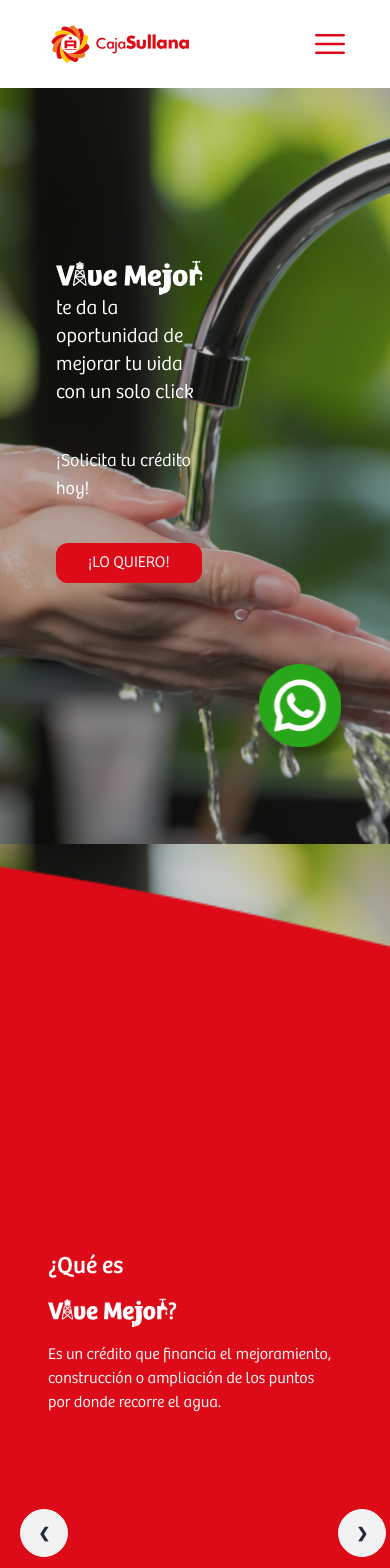
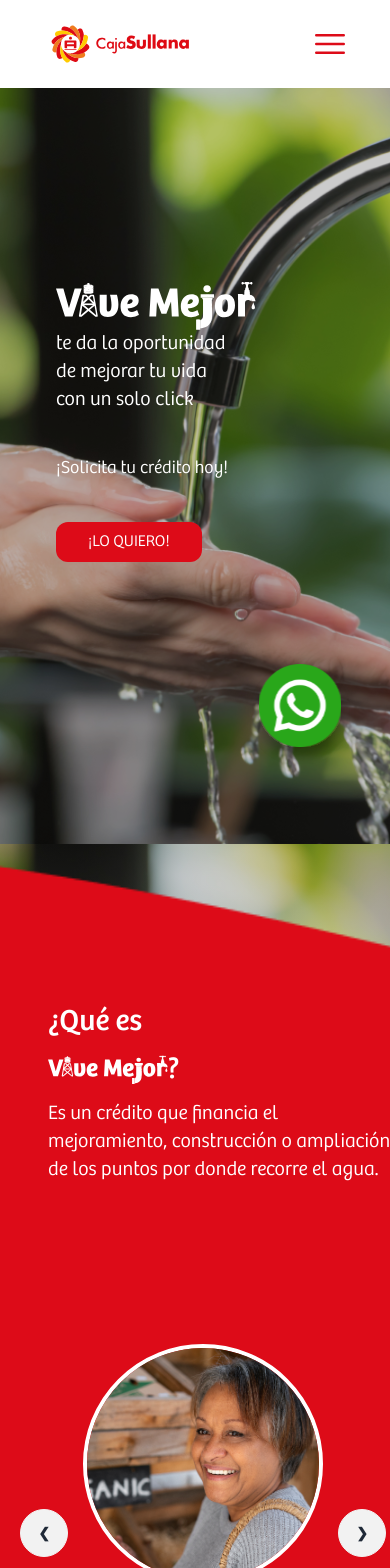
Before and after one commit to BJCDevelop/vive-mejor, a Next.js app: page / in a window 390 px wide. Shown: the top 1568 px of the page. Built offline with nearby package versions, Linux system fonts and the light colour scheme.

Commit message:
Fix tabs

```diff
--- a/src/pages/index.tsx
+++ b/src/pages/index.tsx
@@ -20,7 +20,7 @@ export default function Home() {
       <main
         className={`flex min-h-screen flex-col items-center justify-between ${inter.className}`}
       >
-        <div className="grid grid-cols-2 w-full bg-cover bg-black/20 bg-center pl-4 md:pl-20">
+        <div className="grid grid-cols-1 lg:grid-cols-2 w-full bg-cover bg-black/20 bg-center pl-4 md:pl-20">
           <div className="flex flex-col h-screen text-white items-left justify-center pl-10">
             <span className="flex flex-col lg:flex-row items-left justify-left gap-4">
               <Image src="/VIVE-MEJOR.svg" alt="Vive Mejor" width={200} height={100} />
@@ -28,7 +28,7 @@ export default function Home() {
             </span>
             <span className="flex flex-row items-center justify-left gap-4">
               <p className="font-['BreePeru-Light'] font-normal hidden text-xl lg:flex lg:text-3xl">oportunidad de mejorar</p>
-              <p className="font-['BreePeru-Light'] font-normal text-xl lg:text-3xl lg:hidden">te da la oportunidad de mejorar tu vida con un solo click</p>
+              <p className="font-['BreePeru-Light'] font-normal text-xl pr-40 md:pr-80 lg:text-3xl lg:hidden">te da la oportunidad de mejorar tu vida con un solo click</p>
             </span>
             <span className="flex flex-row items-center justify-left gap-4">
               <p className="font-['BreePeru-Light'] font-normal hidden text-xl lg:text-3xl lg:flex">tu vida con un solo clic</p>
@@ -47,20 +47,21 @@ export default function Home() {
         <div id="nosotros" className="relative bg-gradient-to-b from-black/20 to-white w-full">
           <div className="carousel w-full py-20 lg:py-40 bg-[url('/curvorojo.png')] bg-cover bg-no-repeat bg-center">
 
-            <div id="slide1" className="carousel-item flex flex-col gap-40 lg:gap-10 lg:grid lg:grid-cols-2 relative w-full justify-center px-2 lg:px-2">
-              <div className="flex flex-col text-white items-start pl-10 lg:pl-40 lg:justify-center">
+            <div id="slide1" className="carousel-item flex flex-col gap-40 lg:gap-10 lg:grid lg:grid-cols-2 relative w-full justify-left lg:justify-center px-2 lg:px-2">
+              <div className="pt-20 lg:pt-0 flex flex-col text-white items-start pl-10 lg:pl-40 lg:justify-center">
                 <span className="flex flex-row items-center justify-center gap-4">
-                  <p className="font-normal font-['BreePeru-Regular'] text-2xl lg:text-5xl">¿Qué es</p>
+                  <p className="font-normal font-['BreePeru-Regular'] text-3xl lg:text-5xl">¿Qué es</p>
                 </span>
                 <span className="flex flex-row lg:flex-row items-center justify-start">
                   <img src="/VIVE-MEJOR.svg" alt="Vive Mejor" className="flex w-[120px] h-[60px] lg:hidden" />
                   <img src="/VIVE-MEJOR.svg" alt="Vive Mejor" className="hidden w-[300px] h-[150px] lg:flex" />
-                  <p className="font-normal font-['BreePeru-Regular'] text-2xl lg:text-5xl">?</p>
+                  <p className="font-normal font-['BreePeru-Regular'] text-3xl lg:text-5xl">?</p>
                 </span>
                 <span className="flex flex-col items-start justify-start lg:pt-20">
-                  <p className="font-['BreePeru-Light'] font-normal text-md lg:text-xl text-left">Es un crédito que financia el mejoramiento,</p>
-                  <p className="font-['BreePeru-Light'] font-normal text-md lg:text-xl text-left">construcción o ampliación de los puntos</p>
-                  <p className="font-['BreePeru-Light'] font-normal text-md lg:text-xl text-left">por donde recorre el agua.</p>
+                  <p className="font-['BreePeru-Light'] font-normal text-md lg:text-xl text-left hidden lg:flex">Es un crédito que financia el mejoramiento,</p>
+                  <p className="font-['BreePeru-Light'] font-normal text-md lg:text-xl text-left hidden lg:flex">construcción o ampliación de los puntos</p>
+                  <p className="font-['BreePeru-Light'] font-normal text-md lg:text-xl text-left hidden lg:flex">por donde recorre el agua.</p>
+                  <p className="font-['BreePeru-Light'] font-normal text-xl lg:text-xl text-left lg:hidden">Es un crédito que financia el mejoramiento, construcción o ampliación de los puntos por donde recorre el agua.</p>
                 </span>
               </div>
               <div className="flex flex-col lg:h-screen text-white items-center justify-center w-full">
@@ -74,7 +75,7 @@ export default function Home() {
             </div>
 
             <div id="slide2" className="carousel-item grid grid-cols-1 relative w-full">
-              <div className="flex flex-col text-white items-center justify-center pl-0 lg:pl-10 gap-20">
+              <div className="flex flex-col text-white items-center justify-left lg:justify-center pl-0 lg:pl-10 gap-20">
                 <div className="flex flex-row items-center justify-left pl-6 lg:pl-20 gap-4 w-full">
                   <p className="font-normal text-3xl pt-20 lg:text-6xl font-['BreePeru-Regular']">¿Qué financia?</p>
                 </div>
@@ -107,25 +108,25 @@ export default function Home() {
               </div>
             </div>
 
-            <div id="slide3" className="carousel-item flex flex-col text-white relative w-full justify-center items-center gap-6">
+            <div id="slide3" className="carousel-item flex flex-col text-white relative w-full justify-left lg:justify-center items-center gap-6">
               <div className="flex flex-col-reverse lg:flex-row justify-center items-center justify-items-center px-20 lg:gap-60 w-full">
                 <div className="flex flex-col text-white items-center justify-center gap-10">
                   <div className="flex flex-col items-left lg:items-center justify-around gap-2">
-                    <p className="font-normal font-['BreePeru-Regular'] text-2xl lg:text-5xl pb-10">Nuestros Beneficios</p>
+                    <p className="font-normal font-['BreePeru-Regular'] text-3xl lg:text-5xl pb-10">Nuestros Beneficios</p>
                     <div className="flex flex-col text-white items-center justify-center pb-10">
-                      <img src="/slide3.png" alt="Vive Mejor" className="flex lg:hidden xl:hidden w-40 h-40 rounded-full border-white border-4" />
+                      <img src="/slide3.png" alt="Vive Mejor" className="flex lg:hidden xl:hidden w-60 h-60 rounded-full border-white border-4" />
                     </div>
-                    <div className="font-['BreePeru-Light'] grid grid-cols-1 justify-start badge badge-outline border-0 rounded-full px-4 md:px-10 w-full h-20 bg-white/20 text-xs lg:text-lg">
+                    <div className="font-['BreePeru-Light'] grid grid-cols-1 justify-start badge badge-outline border-0 rounded-full px-4 md:px-10 w-full h-20  text-xs lg:text-lg">
                       <p>Destinado a cubrir las necesidades básicas de los servicios de agua potable, alcantarillado e higiene.</p>
                       {/* <p>servicios de agua potable, alcantarillado e higiene.</p> */}
                     </div>
-                    <div className="font-['BreePeru-Light'] justify-start badge badge-outline border-0 rounded-full px-4 md:px-10 w-full h-20 bg-white/20 text-xs lg:text-lg">Atención rápida y personalizada.</div>
-                    <div className="font-['BreePeru-Light'] justify-start badge badge-outline border-0 rounded-full px-4 md:px-10 w-full h-20 bg-white/20 text-xs lg:text-lg">Tasas acorde a la competencia del mercado.</div>
-                    <div className="font-['BreePeru-Light'] grid grid-cols-1 justify-start badge badge-outline border-0 rounded-full px-4 md:px-10 w-full h-20 bg-white/20 text-xs lg:text-lg">
+                    <div className="font-['BreePeru-Light'] justify-start badge badge-outline border-0 rounded-full px-4 md:px-10 w-full h-20  text-xs lg:text-lg">Atención rápida y personalizada.</div>
+                    <div className="font-['BreePeru-Light'] justify-start badge badge-outline border-0 rounded-full px-4 md:px-10 w-full h-20  text-xs lg:text-lg">Tasas acorde a la competencia del mercado.</div>
+                    <div className="font-['BreePeru-Light'] grid grid-cols-1 justify-start badge badge-outline border-0 rounded-full px-4 md:px-10 w-full h-20  text-xs lg:text-lg">
                       <p>Puedes pagar tu crédito sin ir a tiendas a través de <b>YAPE</b>, <b>app</b> de <b>Caja Sullana</b> y <b>Homebanking</b>.</p>
                       {/* <p><b>YAPE</b>, <b>app</b> de <b>Caja Sullana</b> y <b>Homebanking</b>.</p> */}
                     </div>
-                    <div className="font-['BreePeru-Light'] justify-start badge badge-outline border-0 rounded-full px-4 md:px-10 w-full h-20 bg-white/20 text-xs lg:text-lg">Mejora tu calidad de vida</div>
+                    <div className="font-['BreePeru-Light'] justify-start badge badge-outline border-0 rounded-full px-4 md:px-10 w-full h-20  text-xs lg:text-lg">Mejora tu calidad de vida</div>
                   </div>
                 </div>
                 <div className="flex flex-col text-white items-center justify-center pb-10">
@@ -138,10 +139,10 @@ export default function Home() {
               </div>
             </div>
 
-            <div id="slide4" className="carousel-item flex flex-col gap-10 lg:grid lg:grid-cols-2 items-center justify-center relative w-full">
-              <p className="text-white w-full lg:hidden pl-10 md:pl-20 lg:pl-0 font-normal text-left font-['BreePeru-Regular'] text-2xl lg:text-5xl">¿Cómo puedo obtenerlo?</p>
+            <div id="slide4" className="carousel-item flex flex-col gap-10 lg:grid lg:grid-cols-2 items-center justify-left lg:justify-center pt-20 lg:pt-0 relative w-full">
+              <p className="text-white w-full lg:hidden pl-10 md:pl-20 lg:pl-0 font-normal text-left font-['BreePeru-Regular'] text-3xl lg:text-5xl">¿Cómo puedo obtenerlo?</p>
               <div className="flex flex-col text-white items-left lg:px-40 justify-start gap-6 lg:gap-20">
-                <p className="text-white hidden lg:flex pl-10 md:pl-20 lg:pl-0 font-normal text-left font-['BreePeru-Regular'] text-2xl lg:text-5xl">¿Cómo puedo obtenerlo?</p>
+                <p className="text-white hidden lg:flex pl-10 md:pl-20 lg:pl-0 font-normal text-left font-['BreePeru-Regular'] text-3xl lg:text-5xl">¿Cómo puedo obtenerlo?</p>
                 <div className="flex flex-col items-center justify-center gap-6 pt-10">
                   <img src="/alegre.png" alt="Vive Mejor" className="flex lg:hidden rounded-full w-60 h-60 border-white border-4" />
                   <img src="/alegre.png" alt="Vive Mejor" className="hidden lg:flex rounded-full w-100 h-100 border-white border-4" />
@@ -202,11 +203,11 @@ export default function Home() {
                       <input type="fullname" name="floating_fullname" autoComplete='false' id="font-['BreePeru-Light'] floating_fullname" className="block py-2.5 px-0 w-full text-sm text-white bg-transparent border-0 border-b-2 border-gray-300 appearance-none  focus:outline-none focus:ring-0 focus:border-white peer" placeholder=" " required />
                       <label htmlFor="floating_fullname" className="ml-[-50px] font-['BreePeru-Light'] peer-focus:font-medium peer-focus:ml-0 absolute text-sm text-white duration-300 transform -translate-y-6 scale-75 top-3 -z-10 origin-[0] peer-focus:left-0 peer-focus:text-white peer-placeholder-shown:scale-100 peer-placeholder-shown:translate-y-0 peer-focus:scale-75 peer-focus:-translate-y-6">Nombre Completo</label>
                   </div>
-                  <h1 className="font-['BreePeru-Light']">¿Cuánto necesitas?</h1>
+                  <h1 className="font-['BreePeru-Light'] text-center">¿Cuánto necesitas?</h1>
                   <div className="relative w-full z-0 my-6 group">
                     <input type="text" id="first_name" autoComplete='false' className="font-['BreePeru-Light'] text-center bg-gray-50 border border-gray-300 text-gray-900 text-sm rounded-lg focus:ring-blue-500 focus:border-blue-500 block w-full p-2.5" placeholder="HASTA S/. 5.000,00" required />
                   </div>
-                  <h1 className="font-['BreePeru-Light']">¿En cuántas cuotas quieres pagar?</h1>
+                  <h1 className="font-['BreePeru-Light'] text-center">¿En cuántas cuotas quieres pagar?</h1>
                   <div className="grid grid-cols-3 w-full items-center md:grid-cols-6 lg:grid-cols-6 xl:grid-cols-6 lg:gap-6 gap-2 py-6">
                     <div className="flex items-center justify-center">
                     <button type='button' className="btn btn-square btn-outline text-black focus:text-black font-['BeerPeru-Light] bg-white border-0 hover:bg-[#FFFCE0] focus:bg-[#FFFCE0]">
@@ -277,7 +278,7 @@ export default function Home() {
 
           <div id="myTabContent">
 
-            <div className="p-4 rounded-lg hidden" id="profile" role="tabpanel" aria-labelledby="profile-tab">
+            <div className="p-4 rounded-lg" id="profile" role="tabpanel" aria-labelledby="profile-tab">
               <div className="grid grid-cols-2 w-full bg-[#DD0B18] rounded-xl">
               <div className="flex flex-row border-r-[1px] border-[#00000028]">
                 <img src="/COLABORADOR-LANDING.png" alt="Colaborador" className="w-[320px] h-[540px] hidden lg:flex" />
@@ -326,12 +327,12 @@ export default function Home() {
               </div>
             </div>
 
-            <div className="p-4 rounded-xl" id="dashboard" role="tabpanel" aria-labelledby="dashboard-tab">
+            <div className="p-4 rounded-xl hidden" id="dashboard" role="tabpanel" aria-labelledby="dashboard-tab">
               <div className="grid grid-cols-2 w-full bg-[#DD0B18] rounded-xl">
                 <div className="flex flex-row items-end border-r-[1px] border-[#00000028]">
                   <img src="/COLABORADOR-LANDING.png" alt="Colaborador" className="w-[320px] h-[540px] hidden lg:flex" />
                   <div className="flex flex-col items-center justify-between w-full px-10">
-                    <h1 className="text-white py-10 text-sm md:text-lg lg:text-2xl xl:text-4xl font-['BreePeru-Light']">Colaborador</h1>
+                    <h1 className="text-white text-center py-10 text-sm md:text-lg lg:text-2xl xl:text-4xl font-['BreePeru-Light']">Colaborador</h1>
                     <div className="grid grid-cols-1 md:grid-cols-2 lg:grid-cols-2 xl:grid-cols-2 py-4 items-center justify-center gap-4">
                       <div className="flex flex-col text-center items-center justify-center">
                         <Image src="/requisitos/id.svg" alt="Id" width={50} height={50} />
@@ -369,7 +370,7 @@ export default function Home() {
                 <div className="flex flex-row-reverse items-end border-r-[1px] border-[#00000028]">
                   <img src="/COLABORADORA-LANDING.png" alt="Colaborador" className="w-[320px] h-[540px] hidden lg:flex" />
                   <div className="flex flex-col items-center justify-between w-full px-10">
-                    <h1 className="text-white py-10 text-sm md:text-lg lg:text-2xl xl:text-4xl font-['BreePeru-Light']">Dueño de negocio</h1>
+                    <h1 className="text-white text-center py-10 text-sm md:text-lg lg:text-2xl xl:text-4xl font-['BreePeru-Light']">Dueño de negocio</h1>
                     <div className="grid grid-cols-1 md:grid-cols-2 lg:grid-cols-2 xl:grid-cols-2 py-4 items-center justify-center gap-4">
                       <div className="flex flex-col text-center items-center justify-center">
                         <Image src="/requisitos/id.svg" alt="Id" width={50} height={50} />
@@ -408,14 +409,12 @@ export default function Home() {
             </div>
 
           </div>
-        </div>
-
-        <div className="bg-white xl:hidden w-full flex flex-col items-center pb-10">
+          <div className="bg-white pt-20 border-0 xl:hidden w-full flex flex-col items-center">
             <div className="w-[300px] lg:w-[500px] bg-transparent flex justify-center items-center">
               <details className="collapse w-full">
                 <summary className="m-1 font-['BreePeru-Light'] text-[#DD0B18] text-center text-xl border-b-2">Links de interés</summary>
                 <ul className="p-2 shadow menu collapse-content z-[1] rounded-box grid grid-cols-2 gap-6 justify-start items-left justify-items-left w-full">
-                <Link href="https://www.cajasullana.pe/" target="_blank" rel="noopener noreferrer" className="text-[#DD0B18] font-['BreePeru-Light'] -m-1.5 p-1.5">Caja Sullana</Link>
+                  <Link href="https://webcs-innovacion.cajasullana.pe/" target="_blank" rel="noopener noreferrer" className="text-[#DD0B18] font-['BreePeru-Light'] -m-1.5 p-1.5">Caja Sullana</Link>
                   <Link href="https://www.sunat.gob.pe/" target="_blank" rel="noopener noreferrer" className="text-[#DD0B18] font-['BreePeru-Light'] -m-1.5 p-1.5">Sunat</Link>
                   <Link href="https://www.indecopi.gob.pe/indecopi" target="_blank" rel="noopener noreferrer" className="text-[#DD0B18] font-['BreePeru-Light'] -m-1.5 p-1.5">Indecopi</Link>
                   <Link href="https://www.fpcmac.org.pe/" target="_blank" rel="noopener noreferrer" className="text-[#DD0B18] font-['BreePeru-Light'] -m-1.5 p-1.5">FPCMAC</Link>
@@ -427,6 +426,7 @@ export default function Home() {
                   <Link href="https://www.reniec.gob.pe/portal/Principal.htm" target="_blank" rel="noopener noreferrer" className="text-[#DD0B18] font-['BreePeru-Light'] -m-1.5 p-1.5">Reniec</Link>
                 </ul>
               </details>
+            </div>
           </div>
         </div>
 
```
Lines whose indentation alone changed are shown as unchanged.
